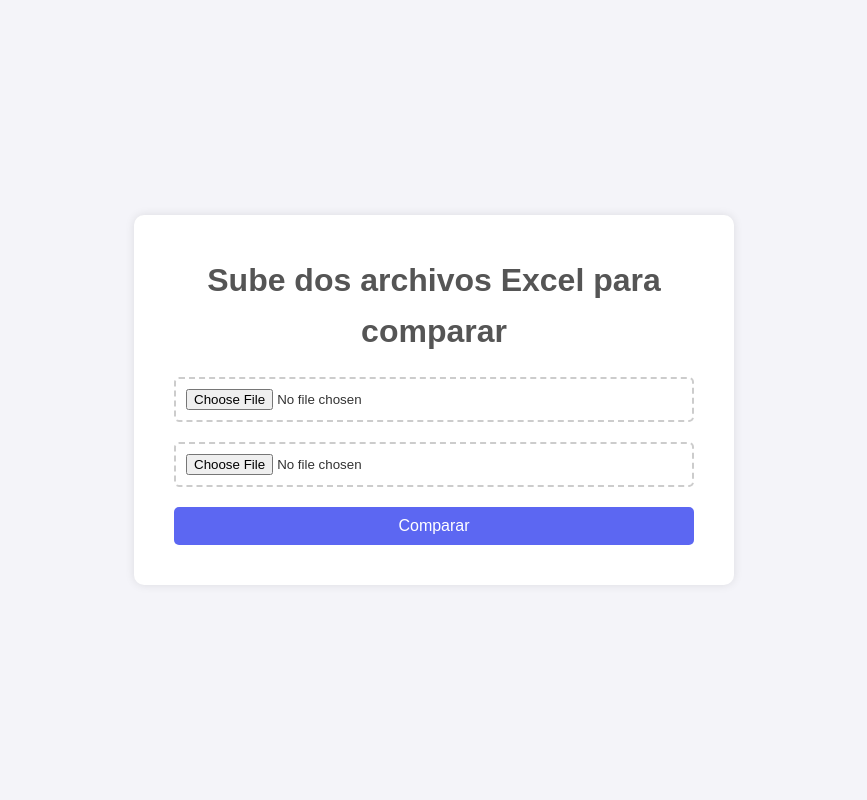
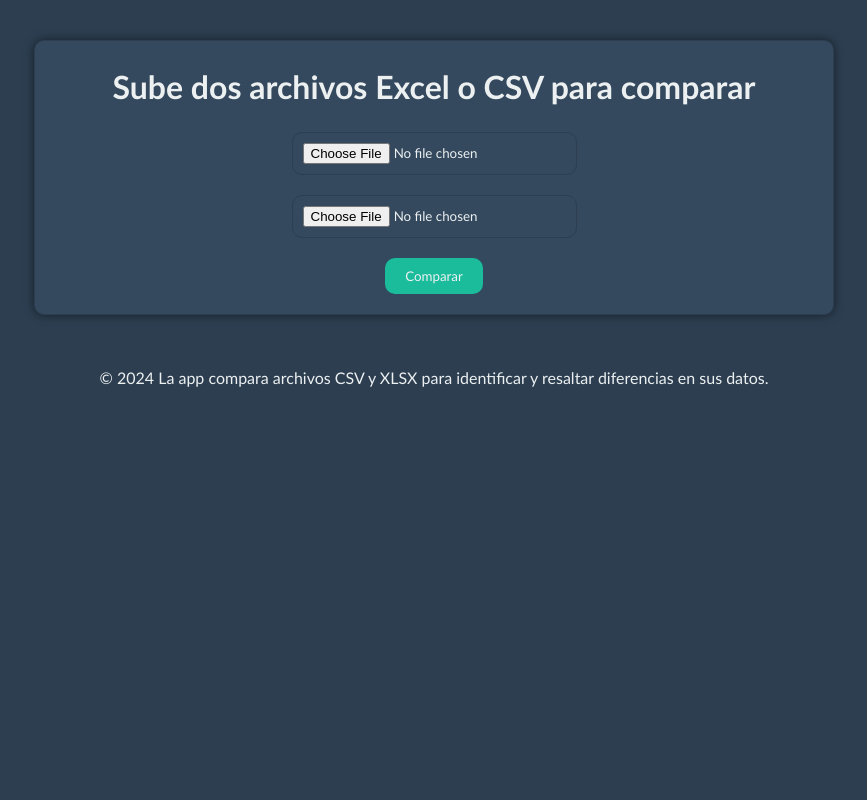
Before and after one commit to LuisFernando199/Comparador-excels, a Flask app: page / in a window 1280 px wide. Shown: the whole page, without its empty margins (206-1073 px from the left). Run offline with Flask 3, Linux system fonts and the light colour scheme.

Commit message:
version para render

```diff
--- a/app.py
+++ b/app.py
@@ -1,98 +1,110 @@
 from flask import Flask, request, render_template, redirect, url_for
 import pandas as pd
+import uuid
 import os
 
-app = Flask(__name__)
-app.config['UPLOAD_FOLDER'] = 'uploads'
+def crear_app():
+    app = Flask(__name__)
+    app.config['UPLOAD_FOLDER'] = 'uploads'
 
-@app.route('/')
-def index():
-    return render_template('index.html')
+    @app.route('/')
+    def index():
+        return render_template('index.html')
 
-@app.route('/compare', methods=['POST'])
-def compare():
-    if 'file1' not in request.files or 'file2' not in request.files:
-        return redirect(request.url)
+    @app.route('/compare', methods=['POST'])
+    def compare():
+        if 'file1' not in request.files or 'file2' not in request.files:
+            return redirect(request.url)
 
-    file1 = request.files['file1']
-    file2 = request.files['file2']
+        file1 = request.files['file1']
+        file2 = request.files['file2']
 
-    if file1.filename == '' or file2.filename == '':
-        return redirect(request.url)
+        if file1.filename == '' or file2.filename == '':
+            return redirect(request.url)
 
-    filepath1 = os.path.join(app.config['UPLOAD_FOLDER'], file1.filename)
-    filepath2 = os.path.join(app.config['UPLOAD_FOLDER'], file2.filename)
+        uuid1 = uuid.uuid4()
+        uuid2 = uuid.uuid4()
+        filepath1 = os.path.join(app.config['UPLOAD_FOLDER'], f"{uuid1}_{file1.filename}")
+        filepath2 = os.path.join(app.config['UPLOAD_FOLDER'], f"{uuid2}_{file2.filename}")
 
-    file1.save(filepath1)
-    file2.save(filepath2)
+        file1.save(filepath1)
+        file2.save(filepath2)
 
-    # Leer los archivos según su extensión
-    ext1 = os.path.splitext(file1.filename)[1]
-    ext2 = os.path.splitext(file2.filename)[1]
+        # Leer los archivos según su extensión
+        ext1 = os.path.splitext(file1.filename)[1]
+        ext2 = os.path.splitext(file2.filename)[1]
 
-    if ext1 == '.xlsx' and ext2 == '.xlsx':
-        excel1 = pd.ExcelFile(filepath1)
-        excel2 = pd.ExcelFile(filepath2)
-        differences = compare_excel_files(excel1, excel2)
-    elif ext1 == '.csv' and ext2 == '.csv':
-        df1 = read_csv_file(filepath1)
-        df2 = read_csv_file(filepath2)
-        if isinstance(df1, str) or isinstance(df2, str):
-            differences = "Error al leer los archivos CSV: " + (df1 if isinstance(df1, str) else df2)
+        if ext1 == '.xlsx' and ext2 == '.xlsx':
+            excel1 = pd.ExcelFile(filepath1)
+            excel2 = pd.ExcelFile(filepath2)
+            differences = compare_excel_files(excel1, excel2)
+            excel1.close()  # Cerrar el archivo
+            excel2.close()  # Cerrar el archivo
+        elif ext1 == '.csv' and ext2 == '.csv':
+            df1 = read_csv_file(filepath1)
+            df2 = read_csv_file(filepath2)
+            if isinstance(df1, str) or isinstance(df2, str):
+                differences = "Error al leer los archivos CSV: " + (df1 if isinstance(df1, str) else df2)
+            else:
+                differences = compare_csv_files(df1, df2)
         else:
-            differences = compare_csv_files(df1, df2)
-    else:
-        differences = "Los archivos deben ser ambos .xlsx o ambos .csv."
+            differences = "Los archivos deben ser ambos .xlsx o ambos .csv."
 
-    return render_template('result.html', differences=differences)
+        # Eliminar los archivos de uploads
+        os.remove(filepath1)
+        os.remove(filepath2)
 
-def read_csv_file(filepath):
-    delimiters = [',', ';', '\t']
-    encodings = ['utf-8', 'latin1']
+        return render_template('result.html', differences=differences)
 
-    for encoding in encodings:
-        for delimiter in delimiters:
-            try:
-                return pd.read_csv(filepath, encoding=encoding, delimiter=delimiter)
-            except Exception as e:
-                continue
+    def read_csv_file(filepath):
+        delimiters = [',', ';', '\t']
+        encodings = ['utf-8', 'latin1']
 
-    return f"No se pudo leer el archivo {filepath}. Intenta con otro formato o revisa el contenido."
+        for encoding in encodings:
+            for delimiter in delimiters:
+                try:
+                    return pd.read_csv(filepath, encoding=encoding, delimiter=delimiter)
+                except Exception as e:
+                    continue
 
-def compare_excel_files(excel1, excel2):
-    if set(excel1.sheet_names) != set(excel2.sheet_names):
-        return ["Los archivos tienen diferentes hojas."]
+        return f"No se pudo leer el archivo {filepath}. Intenta con otro formato o revisa el contenido."
 
-    differences = []
+    def compare_excel_files(excel1, excel2):
+        if set(excel1.sheet_names) != set(excel2.sheet_names):
+            return ["Los archivos tienen diferentes hojas."]
 
-    for sheet in excel1.sheet_names:
-        df1 = pd.read_excel(excel1, sheet_name=sheet)
-        df2 = pd.read_excel(excel2, sheet_name=sheet)
+        differences = []
+
+        for sheet in excel1.sheet_names:
+            df1 = pd.read_excel(excel1, sheet_name=sheet)
+            df2 = pd.read_excel(excel2, sheet_name=sheet)
+
+            if df1.equals(df2):
+                differences.append(f"Hoja '{sheet}': Los archivos son iguales.")
+            else:
+                for i in range(len(df1)):
+                    for j in range(len(df1.columns)):
+                        if df1.iat[i, j] != df2.iat[i, j]:
+                            differences.append(f"<span class='difference'>Hoja '{sheet}' - Diferencia en fila {i+1}, columna {j+1}: {df1.iat[i, j]} != {df2.iat[i, j]}</span>")
+
+        return differences
+
+    def compare_csv_files(df1, df2):
+        differences = []
 
         if df1.equals(df2):
-            differences.append(f"Hoja '{sheet}': Los archivos son iguales.")
+            differences.append("Los archivos CSV son iguales.")
         else:
             for i in range(len(df1)):
                 for j in range(len(df1.columns)):
                     if df1.iat[i, j] != df2.iat[i, j]:
-                        differences.append(f"Hoja '{sheet}' - Diferencia en fila {i+1}, columna {j+1}: {df1.iat[i, j]} != {df2.iat[i, j]}")
+                        differences.append(f"Diferencia en fila {i+1}, columna {j+1}: {df1.iat[i, j]} != {df2.iat[i, j]}")
 
-    return differences
-
-def compare_csv_files(df1, df2):
-    differences = []
-
-    if df1.equals(df2):
-        differences.append("Los archivos CSV son iguales.")
-    else:
-        for i in range(len(df1)):
-            for j in range(len(df1.columns)):
-                if df1.iat[i, j] != df2.iat[i, j]:
-                    differences.append(f"Diferencia en fila {i+1}, columna {j+1}: {df1.iat[i, j]} != {df2.iat[i, j]}")
-
-    return differences
+        return differences
+    return app
 
 if __name__ == '__main__':
+    app = crear_app()
     if not os.path.exists('uploads'):
         os.makedirs('uploads')
     app.run(debug=True)
--- a/static/styles.css
+++ b/static/styles.css
@@ -5,90 +5,135 @@
     margin: 0;
     padding: 0;
     box-sizing: border-box;
-    font-family: 'Arial', sans-serif;
+    font-family: 'Calibri', sans-serif;
 }
 
 body {
-    background-color: #f4f4f9;
-    color: #333;
+    background-color: #2c3e50; /* Fondo oscuro */
+    color: #ecf0f1; /* Texto claro */
+    font-family: 'Arial', sans-serif;
     line-height: 1.6;
-    display: flex;
-    justify-content: center;
-    align-items: center;
-    min-height: 100vh;
-    padding: 20px;
 }
 
-/* Estilos del contenedor principal */
 .container {
-    background: #fff;
-    padding: 40px;
-    border-radius: 10px;
-    box-shadow: 0 0 10px rgba(0, 0, 0, 0.1);
-    max-width: 600px;
-    width: 100%;
+    max-width: 800px;
+    margin: 40px auto;
+    padding: 20px;
+    background-color: #34495e; /* Fondo un poco más claro */
+    border: 1px solid #2c3e50; /* Borde en tono similar al fondo */
+    border-radius: 10px; /* Esquinas redondeadas */
+    box-shadow: 0 0 10px rgba(0, 0, 0, 0.5); /* Sombra */
+}
+
+h1 {
+    color: #ecf0f1; /* Título claro */
+    margin-bottom: 20px;
     text-align: center;
 }
 
-h1 {
+.alert {
+    background-color: #e74c3c; /* Fondo rojo para alertas */
+    color: #ecf0f1; /* Texto claro */
+    padding: 10px;
+    border-radius: 5px; /* Esquinas redondeadas */
+    text-align: center;
     margin-bottom: 20px;
-    color: #555;
 }
 
-/* Estilos de formularios */
+.differences-list {
+    list-style: none;
+    padding: 0;
+    margin: 20px 0;
+}
+
+.difference-item {
+    margin-bottom: 10px;
+    background-color: #34495e; /* Fondo un poco más claro */
+    padding: 10px;
+    border-radius: 5px; /* Esquinas redondeadas */
+}
+
+.difference {
+    color: #e74c3c; /* Color rojo para diferencias */
+    font-weight: bold;
+}
+
+.back-link {
+    display: block;
+    text-align: center;
+    margin-top: 20px;
+    padding: 10px;
+    background-color: #1abc9c; /* Fondo verde */
+    color: #ecf0f1; /* Texto claro */
+    text-decoration: none;
+    border-radius: 5px; /* Esquinas redondeadas */
+    transition: background-color 0.3s ease;
+}
+
+.back-link:hover {
+    background-color: #16a085; /* Fondo verde más oscuro al pasar el mouse */
+}
+
+
 form {
     display: flex;
     flex-direction: column;
-    gap: 20px;
+    align-items: center;
 }
 
 input[type="file"] {
+    margin-bottom: 20px;
     padding: 10px;
-    border: 2px dashed #ccc;
-    border-radius: 5px;
-    cursor: pointer;
-    transition: border-color 0.3s;
-}
-
-input[type="file"]:hover {
-    border-color: #333;
+    border: 1px solid #2c3e50; /* Borde en tono similar al fondo */
+    border-radius: 10px; /* Esquinas redondeadas */
+    background-color: #34495e; /* Fondo un poco más claro */
+    color: #ecf0f1; /* Texto claro */
 }
 
 input[type="submit"] {
+    background-color: #1abc9c; /* Fondo verde */
+    color: #ecf0f1; /* Texto claro */
     padding: 10px 20px;
     border: none;
-    border-radius: 5px;
-    background-color: #5c67f2;
-    color: white;
-    font-size: 16px;
+    border-radius: 10px; /* Esquinas redondeadas */
     cursor: pointer;
-    transition: background-color 0.3s;
+    transition: background-color 0.3s ease;
 }
 
 input[type="submit"]:hover {
-    background-color: #4a54c9;
+    background-color: #16a085; /* Fondo verde más oscuro al pasar el mouse */
 }
 
-/* Estilos de listas */
-ul {
-    list-style: none;
+footer {
+    background-color: #2c3e50; /* Fondo oscuro */
+    color: #ecf0f1; /* Texto claro */
+    padding: 10px;
+    text-align: center;
     margin-top: 20px;
 }
 
-ul li {
-    background: #efefef;
-    padding: 10px;
-    border-radius: 5px;
+footer p {
     margin-bottom: 10px;
 }
 
-/* Enlaces */
+ul {
+    list-style: none;
+    padding: 0;
+    margin: 20px 0;
+}
+
+li {
+    margin-bottom: 10px;
+    background-color: #34495e; /* Fondo un poco más claro */
+    padding: 10px;
+    border-radius: 5px; /* Esquinas redondeadas */
+}
+
 a {
-    color: #5c67f2;
+    color: #1abc9c; /* Enlace verde */
     text-decoration: none;
-    transition: color 0.3s;
 }
 
 a:hover {
-    color: #333;
+    color: #16a085; /* Enlace verde más oscuro al pasar el mouse */
 }
--- a/templates/index.html
+++ b/templates/index.html
@@ -2,12 +2,12 @@
 <html lang="en">
 <head>
     <meta charset="UTF-8">
-    <title>Comparador de Excel</title>
+    <title>Comparador de Excel y CSV</title>
     <link rel="stylesheet" href="{{ url_for('static', filename='styles.css') }}">
 </head>
 <body>
     <div class="container">
-        <h1>Sube dos archivos Excel para comparar</h1>
+        <h1>Sube dos archivos Excel o CSV para comparar</h1>
         <form action="{{ url_for('compare') }}" method="post" enctype="multipart/form-data">
             <input type="file" name="file1" required>
             <input type="file" name="file2" required>
@@ -15,4 +15,8 @@
         </form>
     </div>
 </body>
+<footer>
+    <p>&copy; 2024 La app compara archivos CSV y XLSX para identificar y resaltar diferencias en sus datos.</p>
+</footer>
+
 </html>
```
Also changed, not shown: templates/result.html (+5 -5 lines).
